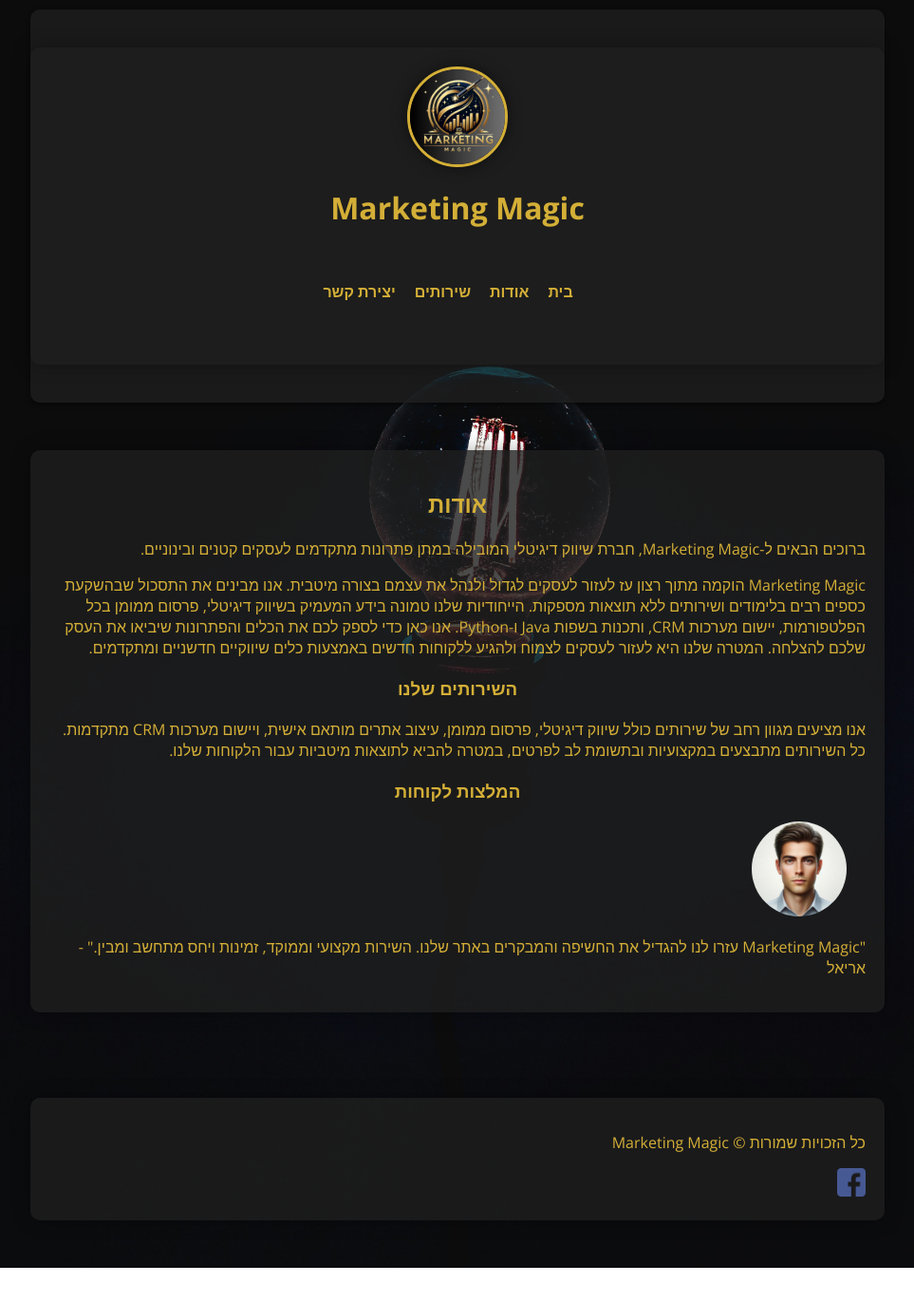
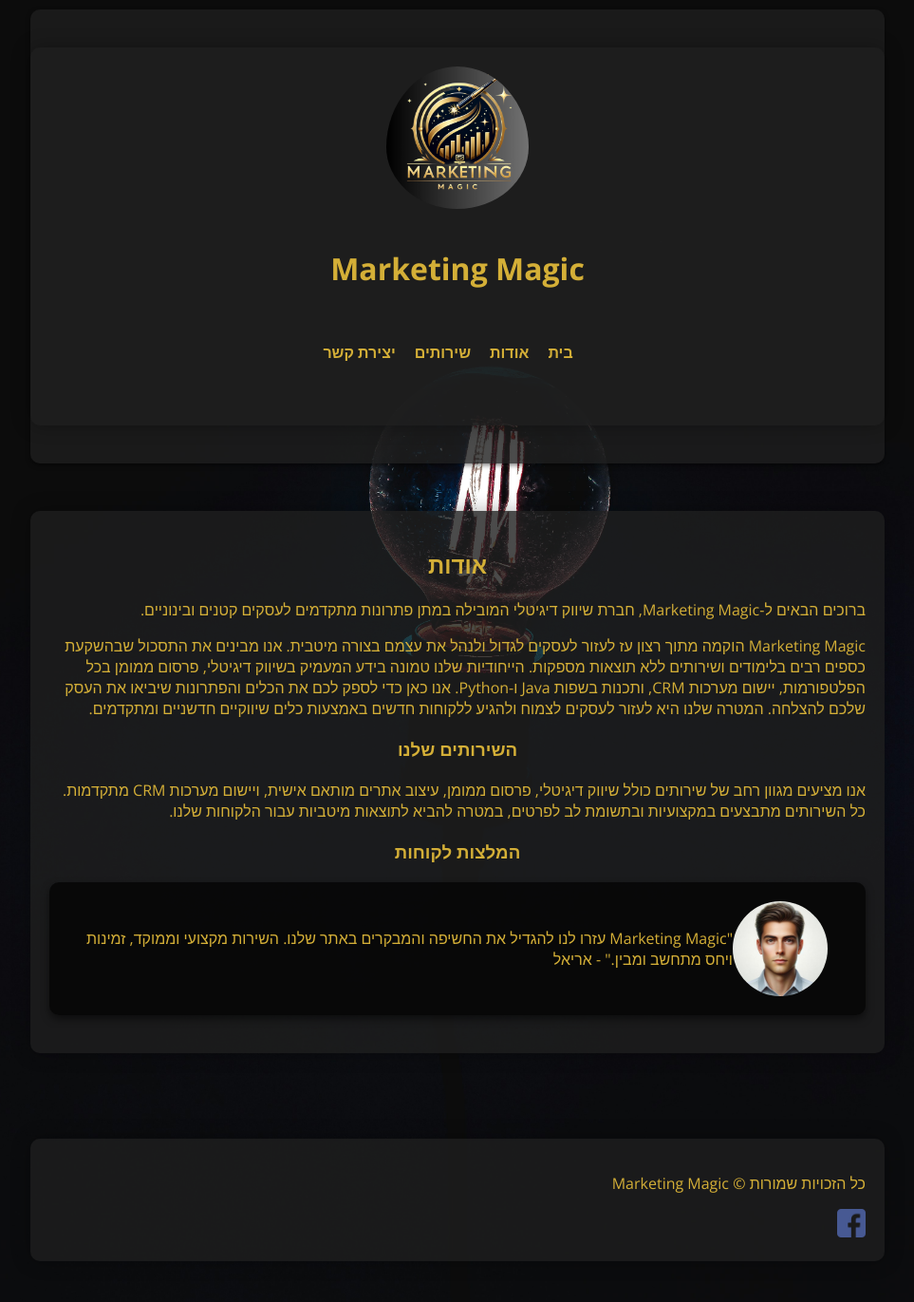
Before and after one commit to marketing-magic/my-website-project, a plain HTML site: page about.html in a window 1280 px wide. Shown: the whole page at 95% size, without its empty margins (158-1121 px from the left). Before the commit the page ends 1335 px from the top, so only its background shows below. Drawn offline with nearby package versions, Linux system fonts and the light colour scheme.

Commit message:
Add files via upload

```diff
--- a/styles.css
+++ b/styles.css
@@ -2,12 +2,18 @@
     font-family: 'Open Sans', sans-serif;
     direction: rtl;
     text-align: right;
-    background: url('hero%20background.png') no-repeat center center fixed;
+    background: url('hero background.png') no-repeat center center fixed;
     background-size: cover;
     color: #d4af37;
     margin: 0;
     padding: 0;
     cursor: url('magic-cursor.png'), auto;
+}
+
+.service img, .card img {
+    max-width: 150px;
+    height: auto;
+    margin-right: 20px;
 }
 
 header, nav, main, footer {
@@ -26,18 +32,12 @@
 }
 
 .logo {
-    width: 100px;
-    height: 100px;
+    width: 150px;
+    height: auto;
+    display: block;
+    margin: 0 auto;
+    padding-bottom: 20px;
     border-radius: 50%;
-    border: 3px solid #d4af37;
-    display: block;
-    margin: 0 auto 20px auto;
-    box-shadow: 0 0 15px rgba(0, 0, 0, 0.5);
-    transition: transform 0.3s;
-}
-
-.logo:hover {
-    transform: scale(1.1);
 }
 
 nav ul {
@@ -72,12 +72,6 @@
     border-radius: 10px;
     box-shadow: 0 0 20px rgba(0, 0, 0, 0.3);
     color: #d4af37;
-}
-
-.about-image {
-    width: 100%;
-    border-radius: 10px;
-    margin-bottom: 20px;
 }
 
 h1, h2, h3 {
@@ -215,3 +209,18 @@
     object-fit: cover;
     margin-right: 20px;
 }
+
+.testimonial {
+    background-color: rgba(0, 0, 0, 0.7);
+    padding: 20px;
+    border-radius: 10px;
+    box-shadow: 0 4px 8px rgba(0, 0, 0, 0.5);
+    margin: 20px 0;
+    display: flex;
+    align-items: center;
+}
+
+.testimonial p {
+    flex: 1;
+    margin: 0;
+}
```
